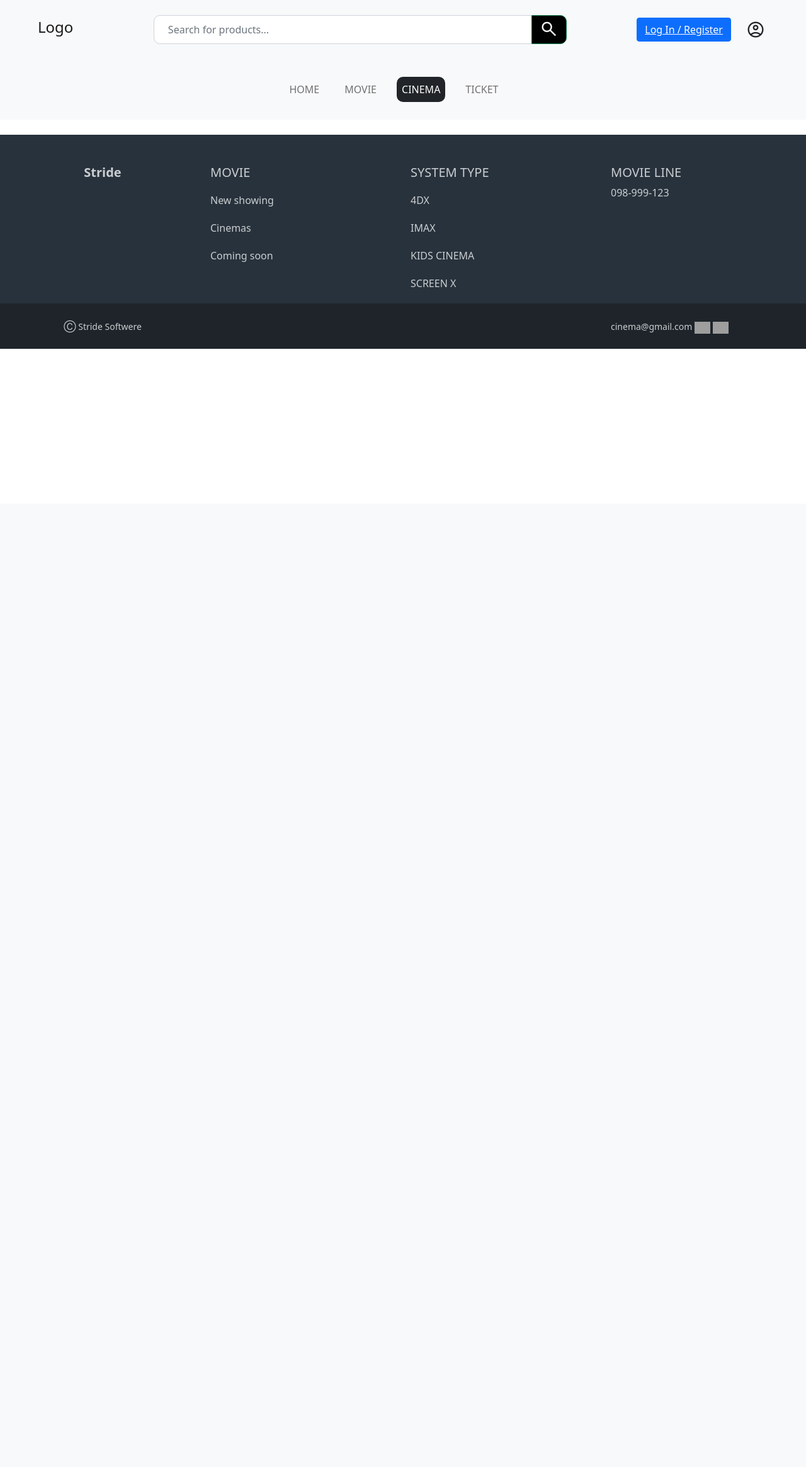
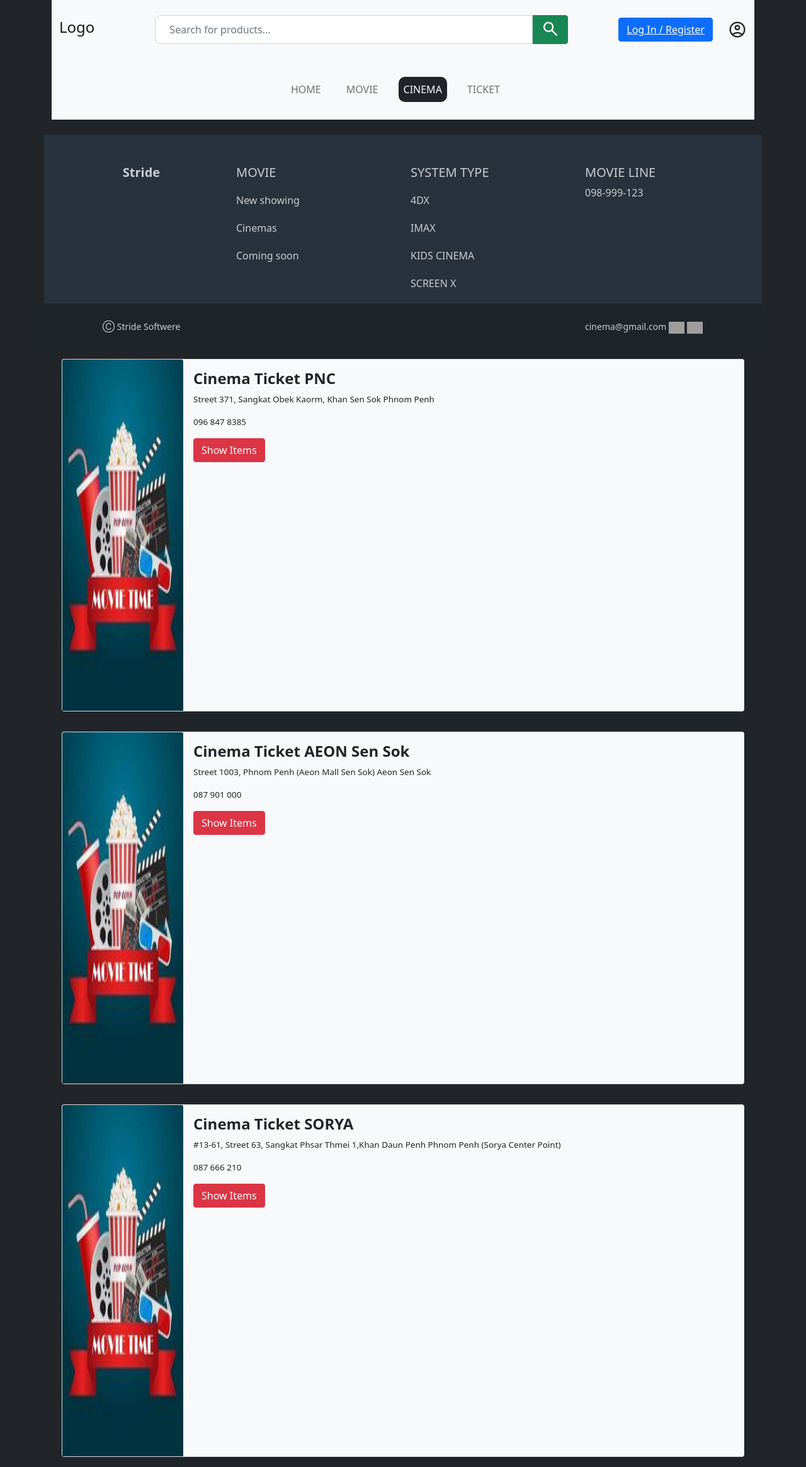
Before and after one commit to hayrem/Cinema_Ticket_APP, a PHP site: page /cinema in a window 1280 px wide. Shown: the whole page at 63% size. Before the commit the page ends 554 px from the top, so only its background shows below. Run offline with PHP 8.4, Linux system fonts and the light colour scheme; some libraries are stand-ins or nearby versions; grey boxes are pictures that could not be loaded.

Commit message:
[CP-46] add cinemadetail in cinema page

```diff
--- a/views/cinema/cinema.view.php
+++ b/views/cinema/cinema.view.php
@@ -3,3 +3,42 @@
     require "views/partials/nav.php";
     require "views/partials/footer.php";
 ?>
+<!DOCTYPE html>
+<html lang="en">
+<head>
+    <meta charset="UTF-8">
+    <meta http-equiv="X-UA-Compatible" content="IE=edge">
+    <meta name="viewport" content="width=device-width, initial-scale=1.0">
+    <title>cinema</title>
+    <link href="https://cdn.jsdelivr.net/npm/bootstrap@5.0.2/dist/css/bootstrap.min.css" rel="stylesheet" integrity="sha384-EVSTQN3/azprG1Anm3QDgpJLIm9Nao0Yz1ztcQTwFspd3yD65VohhpuuCOmLASjC" crossorigin="anonymous">
+</head>
+<body class="body bg-dark d-flex flex-column container">
+    <div class="card m-3 d-flex flex-lg-row" >
+        <img src="image/cinema.png" class="card-img-top" style="width: 12rem;">
+        <div class="card-body">
+          <h4 class="card-title fw-bold">Cinema Ticket PNC</h4>
+          <p class="card-text">Street 371, Sangkat Obek Kaorm, Khan Sen Sok Phnom Penh</p>
+          <p>096 847 8385</p>
+          <a href="#" class="btn btn-danger">Show Items</a>
+        </div>
+    </div>
+    <div class="card m-3 d-flex flex-lg-row">
+        <img src="image/cinema.png" class="card-img-top" style="width: 12rem;">
+        <div class="card-body">
+          <h4 class="card-title fw-bold">Cinema Ticket AEON Sen Sok</h4>
+          <p class="card-text">Street 1003, Phnom Penh (Aeon Mall Sen Sok) Aeon Sen Sok</p>
+          <p>087 901 000</p>
+          <a href="#" class="btn btn-danger">Show Items</a>
+        </div>
+    </div>
+    <div class="card m-3 d-flex flex-lg-row" >
+        <img src="image/cinema.png" class="card-img-top" style="width: 12rem;">
+        <div class="card-body">
+          <h4 class="card-title fw-bold">Cinema Ticket SORYA</h4>
+          <p class="card-text">#13-61, Street 63, Sangkat Phsar Thmei 1,Khan Daun Penh Phnom Penh (Sorya Center Point)</p>
+          <p>087 666 210</p>
+          <a href="#" class="btn btn-danger">Show Items</a>
+        </div>
+    </div>
+</body>
+</html>
```
Also changed, not shown: views/css/main.css (line endings or trailing spaces), views/image/cinema.png (added).
